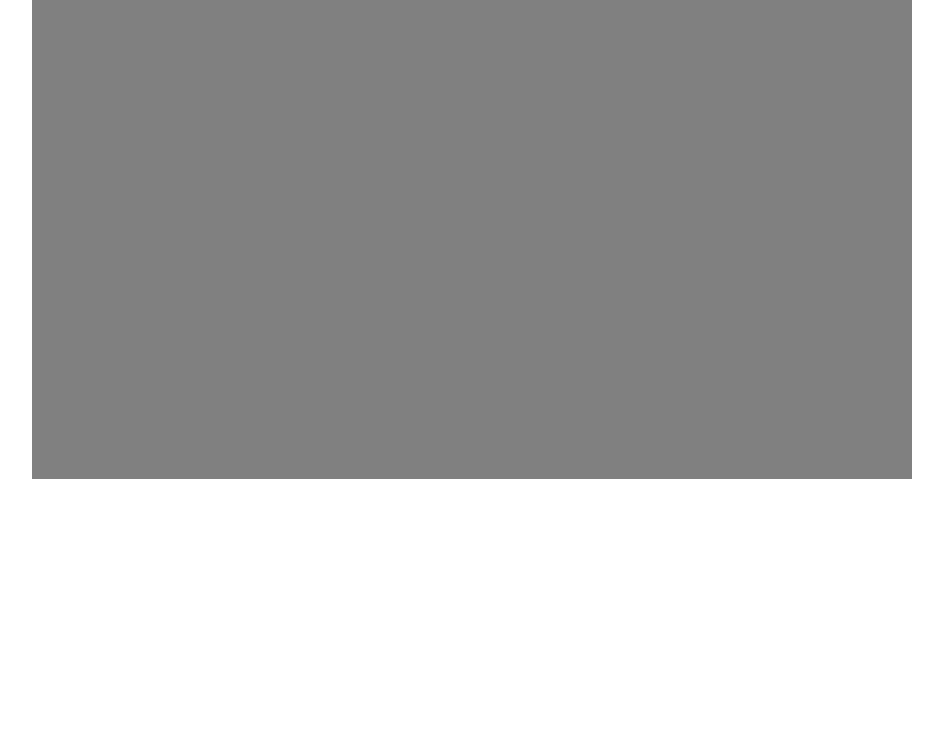
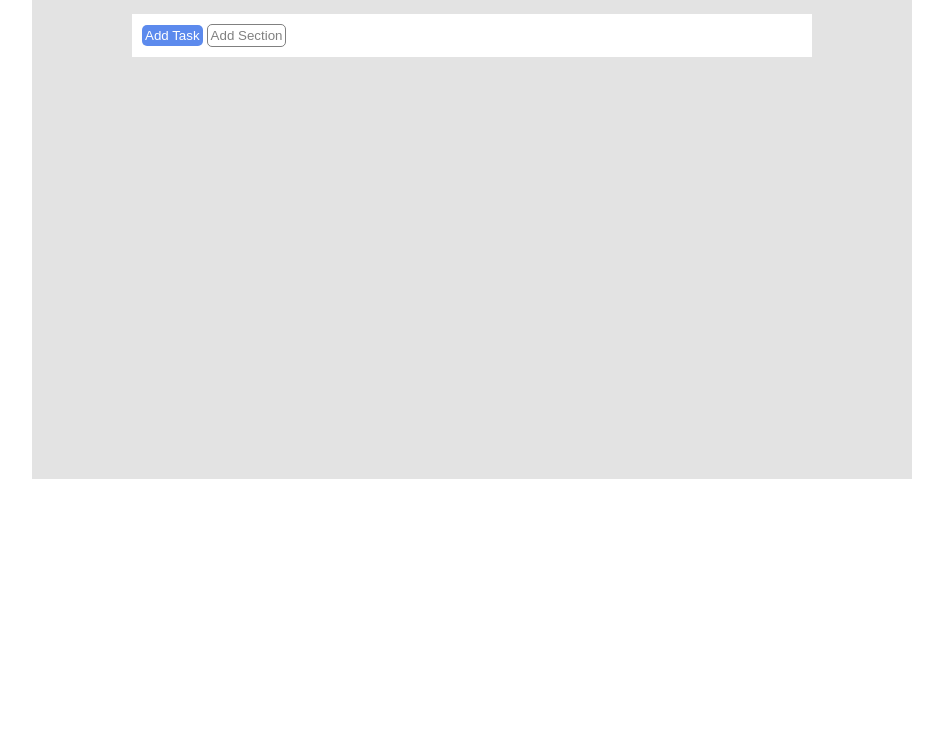
Before and after one commit to NicolettaBr/html-css-toboolist, a plain HTML site: page index.html in a window 1280 px wide. Shown: the part 71-800 px from the top of the page, without its empty margins (168-1111 px from the left). Drawn offline with Linux system fonts and the light colour scheme.

Commit message:
finiti buttons

```diff
--- a/index.html
+++ b/index.html
@@ -19,7 +19,12 @@
 
     <!--Main-->
     <main>
-        <div>ciao</div>
+        <div class="button">
+            <button class="botton1">Add Task</button>
+            <button class="botton2">Add Section</button>
+        </div>
+
+
     </main>
 </body>
 </html>
--- a/style.css
+++ b/style.css
@@ -25,6 +25,33 @@ body{
 }
 
 main{
-    background-color: gray;
+    background-color:#e3e3e3;
     height: 500px;
 }
+
+
+.button{
+    border-top: 35px solid #e3e3e3;
+    padding: 10px;
+    margin-left: 100px ;
+    margin-right: 100px;
+    background-color: white;
+
+}
+
+.botton1{
+    color:white;
+    background-color: #5c8aed;
+    border-radius: 5px;
+    padding: 3px;
+    border: none;
+}
+
+.botton2{
+    color: gray;
+    background-color: white;
+    border-radius: 5px;
+    padding: 3px;
+    border: 1px solid gray;
+
+}
```
